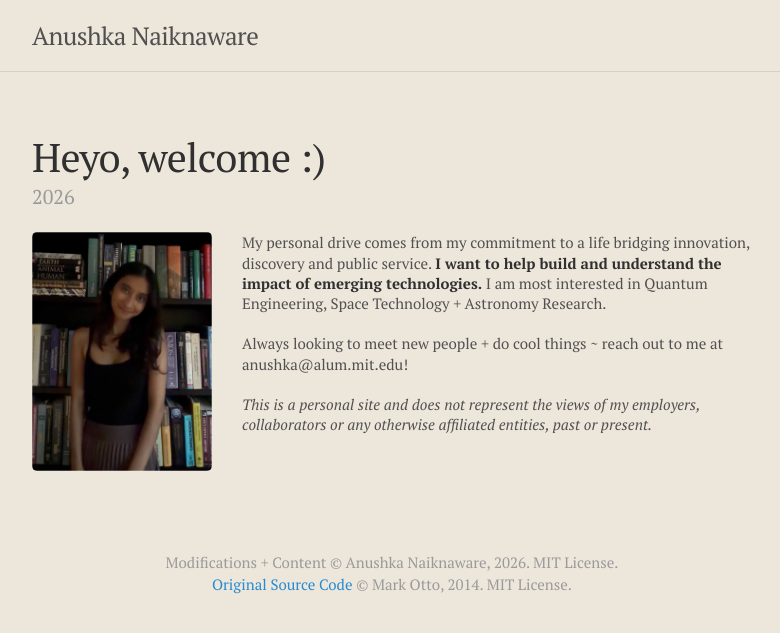
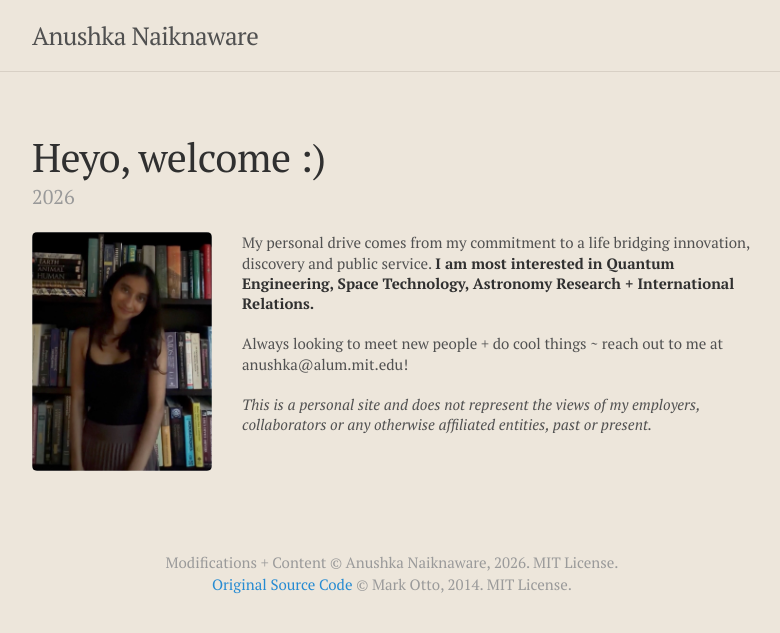
Before and after one commit to anushkanaiknaware/anushkanaiknaware.github.io, a Jekyll site: the page built from _posts/2026-08-20-home.md, in a window 1280 px wide. Shown: the top 633 px of the page, without its empty margins (248-1028 px from the left). Built offline with Jekyll 4.4.1, drawn with Linux system fonts in a browser that asks for light colours.

Commit message:
Revise personal interests in home.md

```diff
--- a/_posts/2026-08-20-home.md
+++ b/_posts/2026-08-20-home.md
@@ -8,7 +8,7 @@
 
 <div class="home-text" markdown="1">
 
-My personal drive comes from my commitment to a life bridging innovation, discovery and public service. **I want to help build and understand the impact of emerging technologies.** I am most interested in Quantum Engineering, Space Technology + Astronomy Research.
+My personal drive comes from my commitment to a life bridging innovation, discovery and public service. **I am most interested in Quantum Engineering, Space Technology, Astronomy Research + International Relations.**
 
 Always looking to meet new people + do cool things ~ reach out to me at anushka@alum.mit.edu!
 
```
